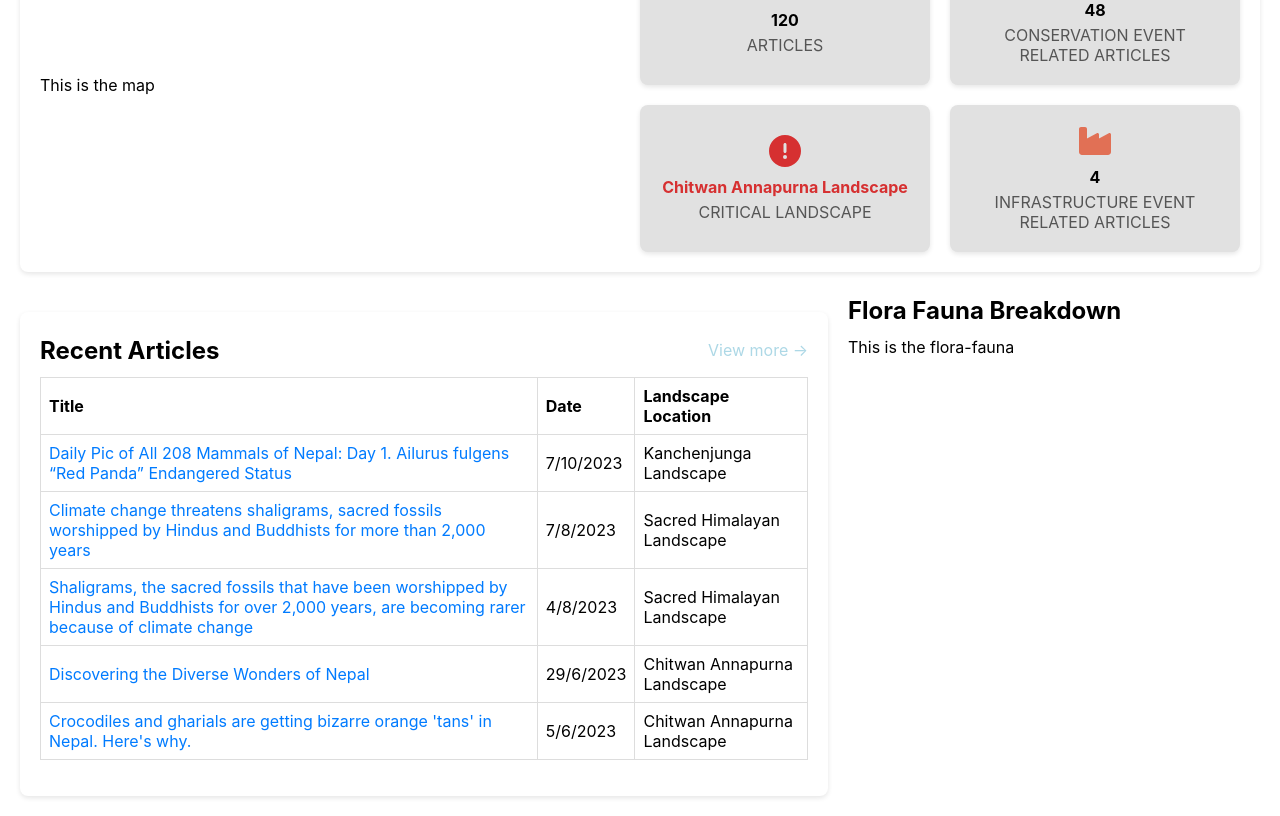
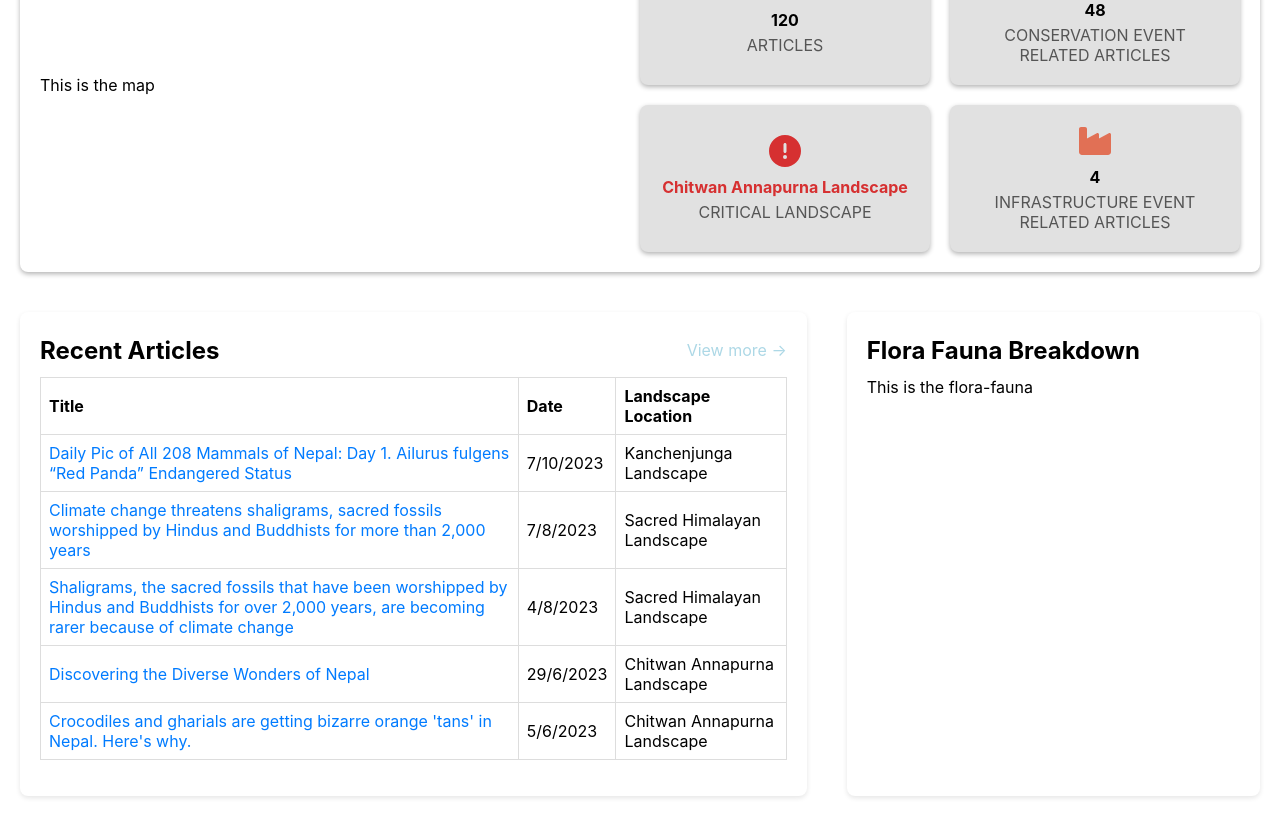
Before and after one commit to NewsPanda-WWF-CMU/WWF-NewsPanda-2024, a React (Create React App) app: page / in a window 1280 px wide. Shown: the part 300-1116 px from the top of the page. Built offline with nearby package versions, Linux system fonts and the light colour scheme.

Commit message:
minor changes and improvements

```diff
--- a/src/components/HomePage.css
+++ b/src/components/HomePage.css
@@ -19,7 +19,18 @@
     display: flex;
     flex-direction: row;
     align-items: left; /* Aligns the map text vertically */
+}
 
+.flora{
+    background: #fff;
+    border-radius: 8px;
+    box-shadow: 0 2px 5px rgba(0, 0, 0, 0.1);
+    padding: 20px; /* Adequate padding around the card */
+    margin: 20px; /* Space below the card */
+    display: flex;
+    align-items: left; /* Aligns the map text vertically */
+    flex-direction: column;
+    width: 30%;
 }
 
 .article-heading {
--- a/src/components/HomePage.js
+++ b/src/components/HomePage.js
@@ -36,7 +36,7 @@ const HomePage = () => {
             <AllArticlesList isAbridged={true} />
           </div>
 
-          <div className="flora-fauna-breakdown">
+          <div className="flora">
             <h2 className="home-page-subtitle "> Flora Fauna Breakdown </h2>
 
             {/* Placeholder for the flora and fauna bar graph */}
--- a/src/components/HomePage/LandscapeOverview.css
+++ b/src/components/HomePage/LandscapeOverview.css
@@ -1,7 +1,7 @@
 .landscape-overview {
     background: #fff;
     border-radius: 8px;
-    box-shadow: 0 2px 5px rgba(0, 0, 0, 0.1);
+    box-shadow: 0 2px 5px rgba(0, 0, 0, 0.3);
     padding: 20px; /* Adequate padding around the card */
     margin: 20px; /* Space below the card */
     display: flex;
--- a/src/components/HomePage/LandscapeOverview/ArticleStats.css
+++ b/src/components/HomePage/LandscapeOverview/ArticleStats.css
@@ -15,7 +15,7 @@
     background: #e1e1e1;
     padding: 20px;
     border-radius: 8px;
-    box-shadow: 0 2px 5px rgba(0, 0, 0, 0.1);
+    box-shadow: 0 2px 5px rgba(0, 0, 0, 0.3);
     text-align: center; /* Center text */
   }
 
```
